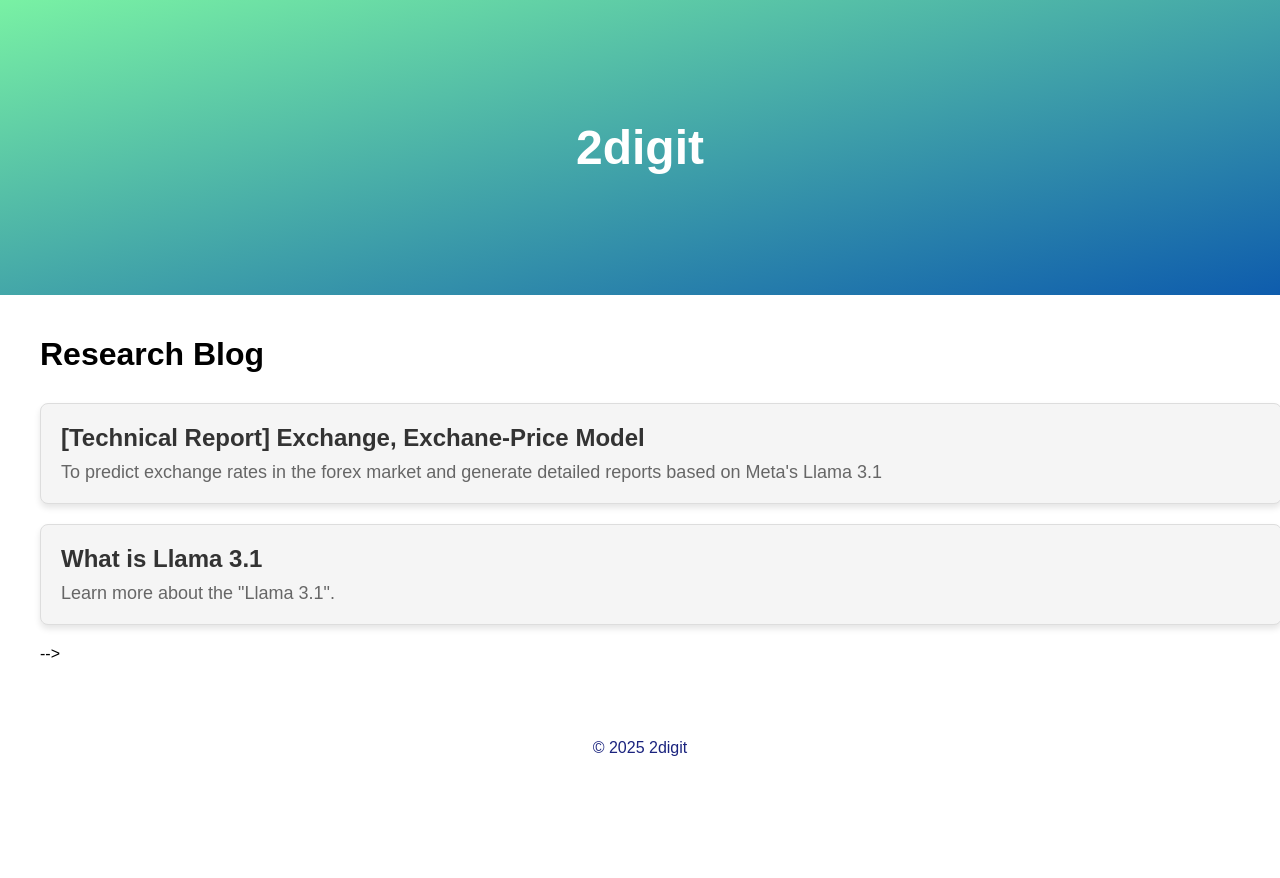
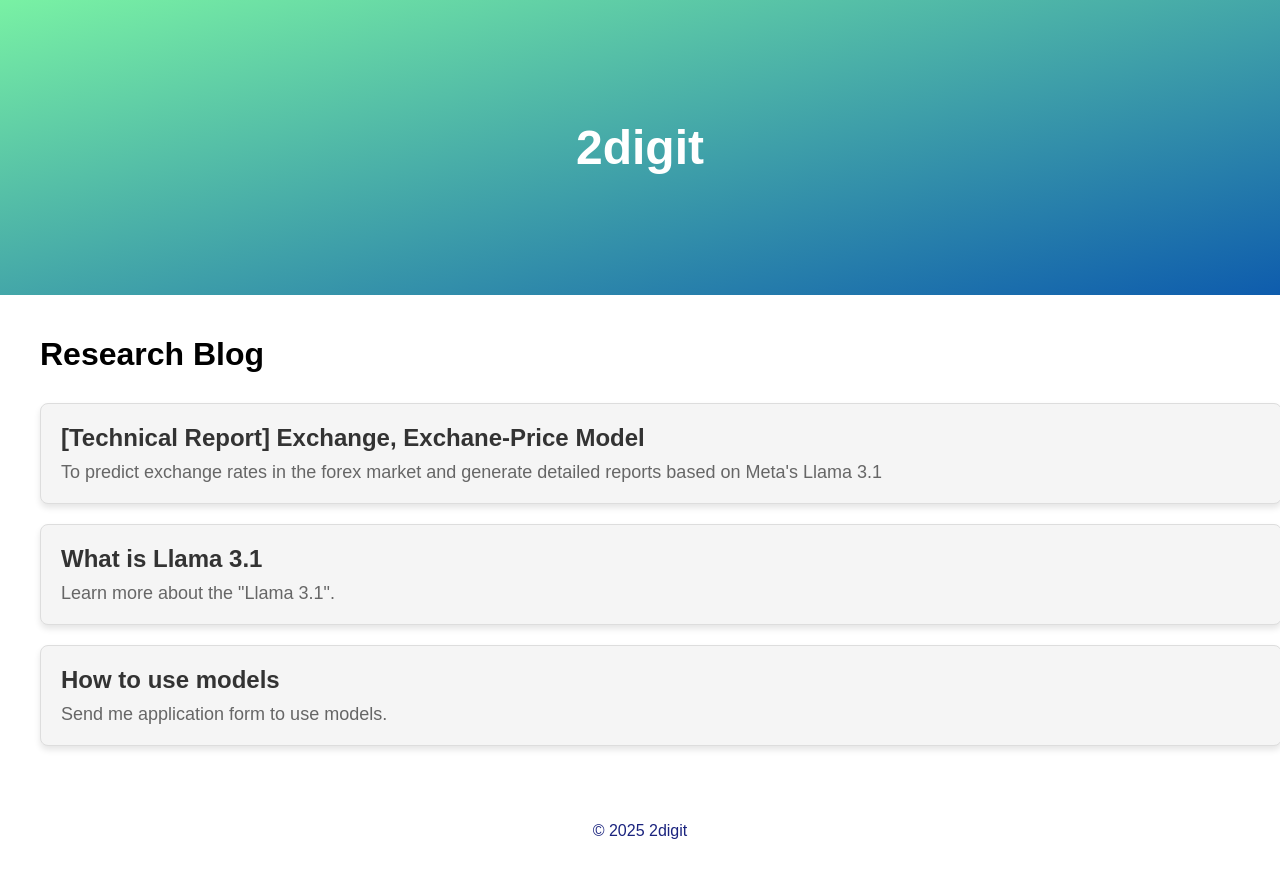
Before and after one commit to hoysu/2digit.github.io, a Jekyll site: the page built from index.html, in a window 1280 px wide. Shown: the top 878 px of the page. Built offline with Jekyll 4.4.1, drawn with Linux system fonts in a browser that asks for light colours.

Commit message:
Update index.html

```diff
--- a/index.html
+++ b/index.html
@@ -17,8 +17,8 @@ title: "2Digit"
       <h2>What is Llama 3.1</h2>
       <p>Learn more about the "Llama 3.1".</p>
     </a>
-  </div> -->
-<!--   <div class="report-box">
+  </div>
+<div class="report-box">
     <a href="page3.html">
       <h2>How to use models</h2>
       <p>Send me application form to use models.</p>
```
